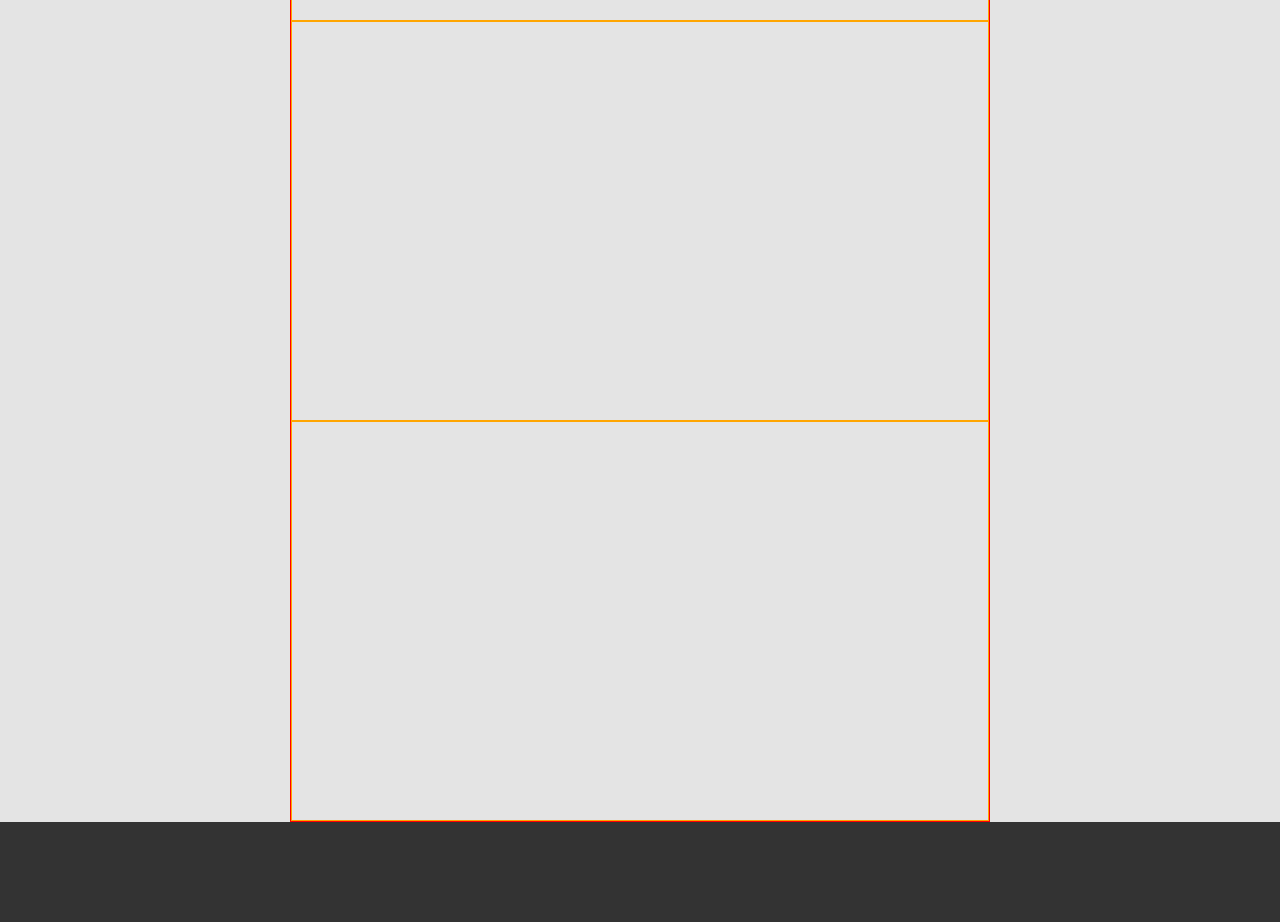
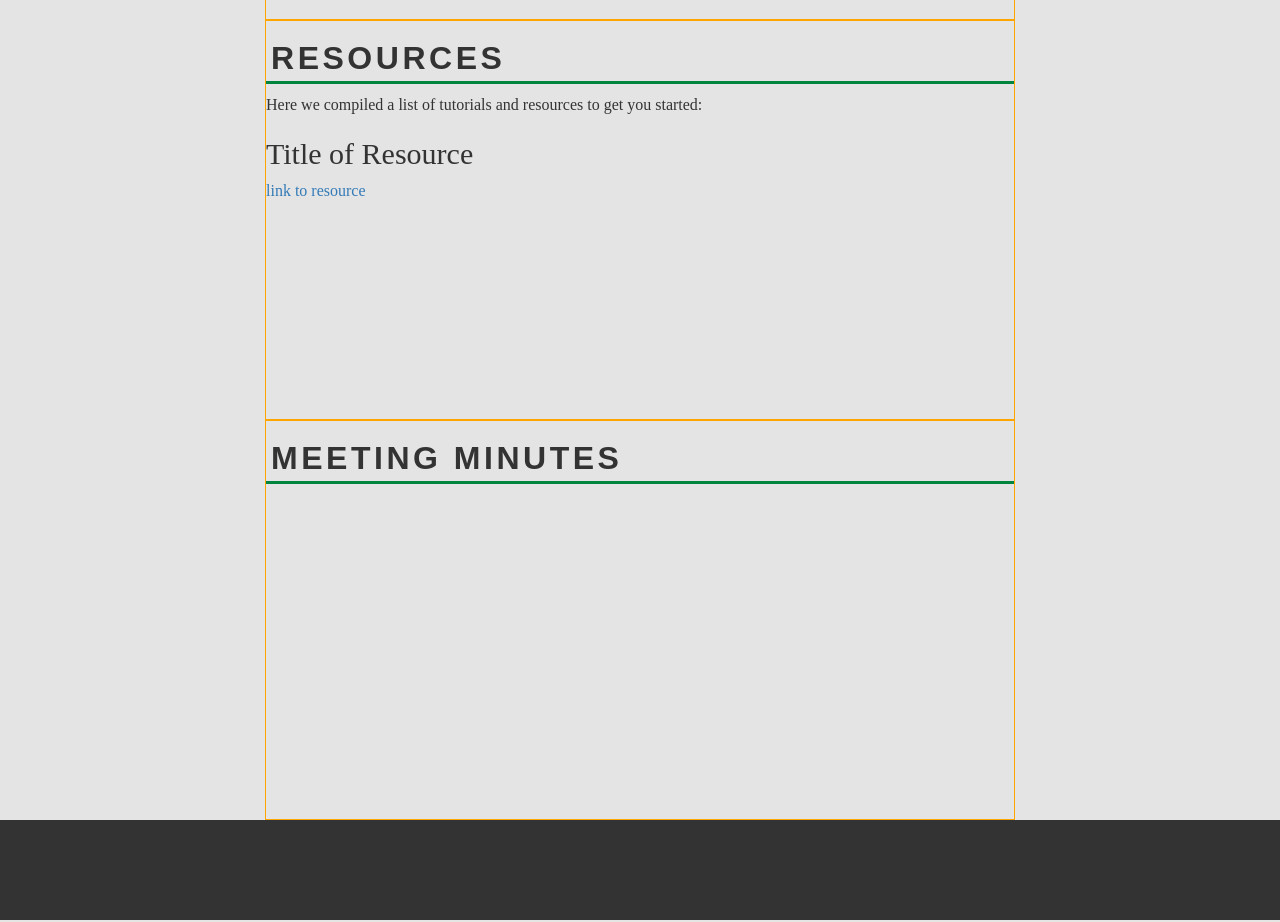
Before and after one commit to MBD123/UNTRoboticsWebsite, a website: page index.html in a window 1280 px wide. Shown: the part 1580-2502 px from the top of the page. Drawn offline with Linux system fonts and the light colour scheme; a script that the page names is missing.

Commit message:
add support for google fonts

```diff
--- a/index.html
+++ b/index.html
@@ -30,8 +30,18 @@
       </p>
     </div>
     <div class="view-section row" id="section-projects"></div>
-    <div class="view-section row" id="section-resources"></div>
-    <div class="view-section row" id="section-meetings"></div>
+    <div class="view-section row" id="section-resources">
+
+      <h1>Resources</h1>
+      <p>Here we compiled a list of tutorials and resources to get you started:</p>
+
+      <h2>Title of Resource</h2>
+      <a href="">link to resource</a>
+
+    </div>
+    <div class="view-section row" id="section-meetings">
+      <h1>Meeting Minutes</h1>
+    </div>
   </main>
 
   <div id="view-menu">
@@ -61,6 +71,7 @@
   </footer>
 
   <!-- scripts -->
+  <script src="//ajax.googleapis.com/ajax/libs/webfont/1.5.10/webfont.js"></script>
   <script type="text/javascript" src="bower_components/jquery/dist/jquery.min.js"></script>
   <script type="text/javascript" src="bower_components/jquery-ui/jquery-ui.min.js"></script>
   <script type="text/javascript" src="bower_components/bootstrap/dist/js/bootstrap.min.js"></script>
--- a/script.js
+++ b/script.js
@@ -29,6 +29,8 @@ $(document).ready(function()
   $("#view-splash").height(splashHeight);
   $("#view-menu").height($(window).height());
   setNavbarPos();
+
+  loadWebFonts();
 });
 
 $(window).resize(function()
@@ -83,3 +85,17 @@ function setNavbarPos()
     $("#view-nav").css("top", splashHeight);
   }
 }
+
+
+/**
+ * This loads web fonts from the Google Fonts web loader
+ * Currently using Montserrat and Droid Serif
+ */
+function loadWebFonts()
+{
+  WebFont.load({
+    google: {
+      families: ['Montserrat', 'Source Sans Pro']
+    }
+  });
+}
--- a/theme.css
+++ b/theme.css
@@ -76,6 +76,8 @@ body
   /* structure */
   /* style */
   background: #e4e4e4;
+  font-size: 16px;
+  font-family: 'Source Sans Pro', serif;
 }
 
 footer
@@ -87,9 +89,24 @@ footer
 main
 {
   margin-top:60px;
-  border: red thin solid;
+  /*border: red thin solid;*/
   width:100%;
-  max-width: 700px;
+  max-width: 750px;
+  /* style */
+}
+
+main h1
+{
+  /* structure */
+  border-bottom: 3px #00853E solid;
+  padding-bottom: 5px;
+  padding-left: 5px;
+  /* style */
+  font-size: 2em;
+  font-family: 'Montserrat', sans-serif;
+  letter-spacing: .11em;
+  text-transform: uppercase;
+  font-weight: bold;
 }
 
 #view-social
@@ -138,6 +155,7 @@ main
   text-transform: uppercase;
   letter-spacing: .11em;
   font-size: 24px;
+  font-family: "Montserrat", sans-serif;
 }
 
 .view-menu-item:hover
--- a/theme/layout.css
+++ b/theme/layout.css
@@ -76,6 +76,8 @@ body
   /* structure */
   /* style */
   background: #e4e4e4;
+  font-size: 16px;
+  font-family: 'Source Sans Pro', serif;
 }
 
 footer
@@ -87,9 +89,24 @@ footer
 main
 {
   margin-top:60px;
-  border: red thin solid;
+  /*border: red thin solid;*/
   width:100%;
-  max-width: 700px;
+  max-width: 750px;
+  /* style */
+}
+
+main h1
+{
+  /* structure */
+  border-bottom: 3px #00853E solid;
+  padding-bottom: 5px;
+  padding-left: 5px;
+  /* style */
+  font-size: 2em;
+  font-family: 'Montserrat', sans-serif;
+  letter-spacing: .11em;
+  text-transform: uppercase;
+  font-weight: bold;
 }
 
 #view-social
--- a/theme/modules.css
+++ b/theme/modules.css
@@ -18,6 +18,7 @@
   text-transform: uppercase;
   letter-spacing: .11em;
   font-size: 24px;
+  font-family: "Montserrat", sans-serif;
 }
 
 .view-menu-item:hover
```
